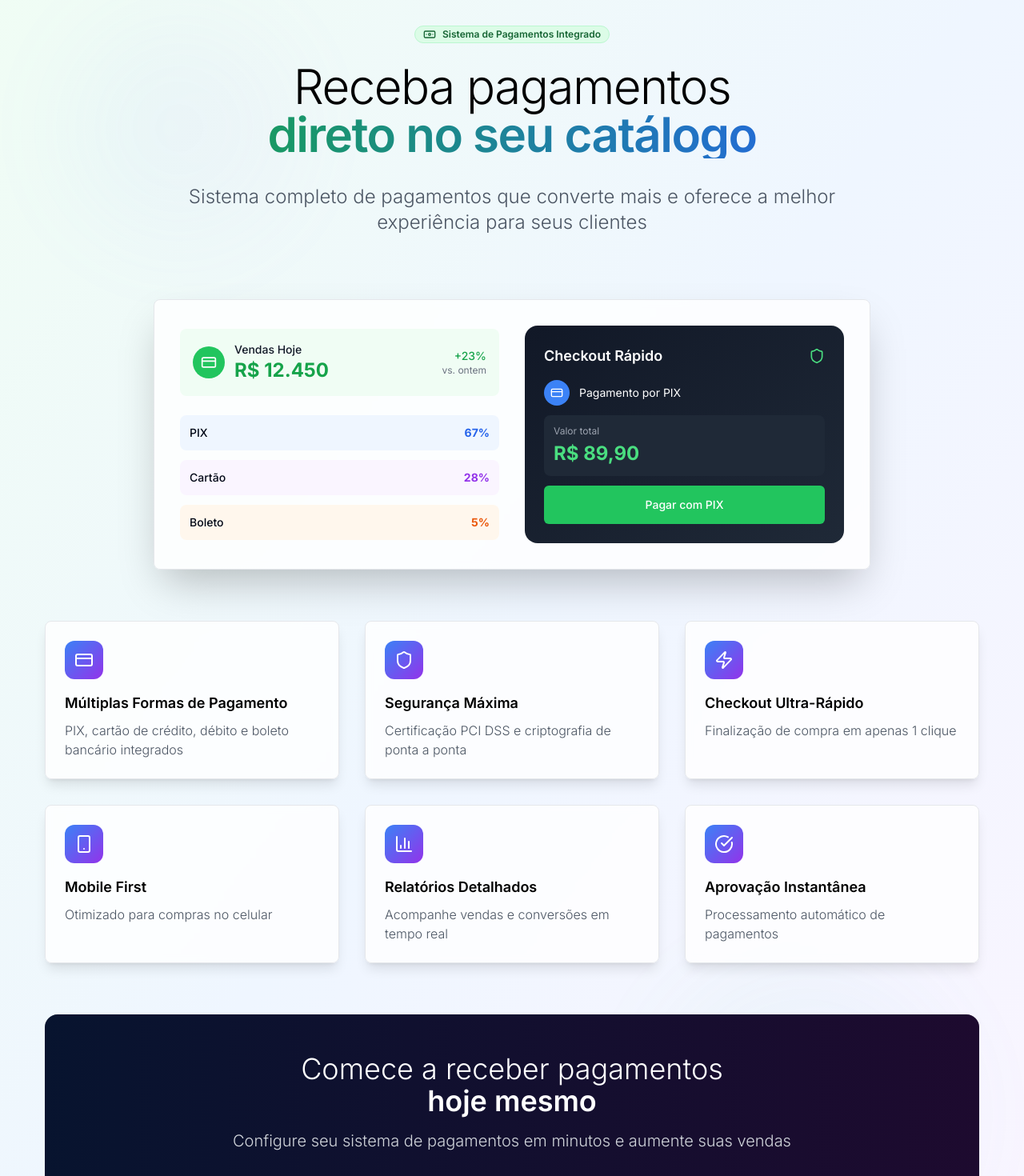
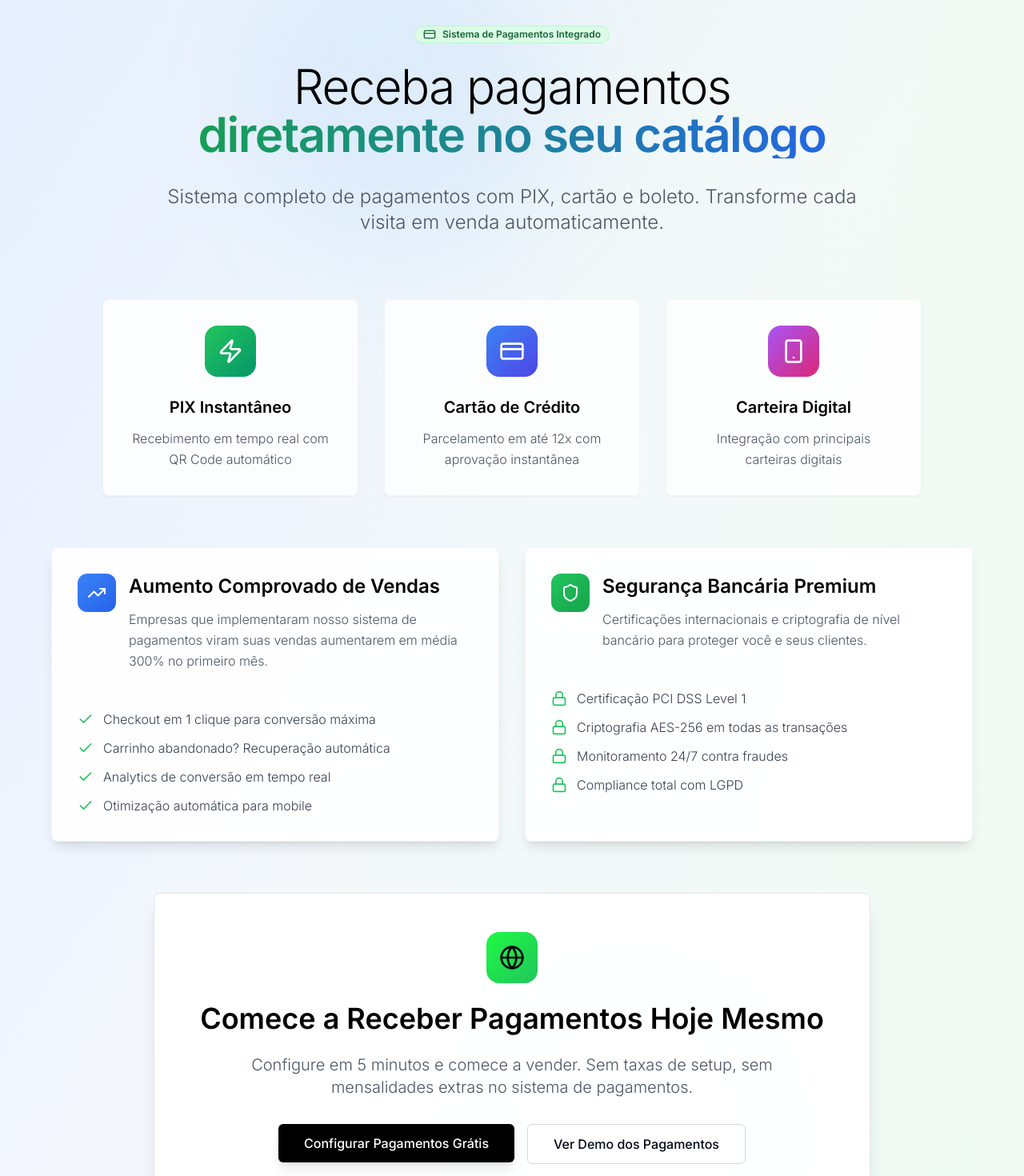
Before and after one commit to skedgehub/elegant-shop-builder-saas, a React (Vite) app: page / in a window 1280 px wide. Shown: the part 2720-4190 px from the top of the page at 80% size. Built offline with nearby package versions, Linux system fonts and the light colour scheme; what openapi-fetch, openapi-react-query would draw is missing.

Commit message:
Refactor: Apply new UI design with existing style
Updated the UI with the new design while maintaining the existing elegant, premium, and clean style.

```diff
--- a/src/components/PaymentSystemSection.tsx
+++ b/src/components/PaymentSystemSection.tsx
@@ -4,203 +4,180 @@ import { Badge } from "@/components/ui/badge";
 import { Button } from "@/components/ui/button";
 import {
   CreditCard,
+  Smartphone,
   Shield,
   Zap,
-  CheckCircle,
-  Smartphone,
-  BarChart3,
-  ArrowRight,
-  Banknote
+  Check,
+  TrendingUp,
+  Lock,
+  Globe
 } from "lucide-react";
 import { Link } from "react-router-dom";
 
 const PaymentSystemSection = () => {
-  const paymentFeatures = [
-    {
-      icon: <CreditCard className="h-6 w-6" />,
-      title: "Múltiplas Formas de Pagamento",
-      description: "PIX, cartão de crédito, débito e boleto bancário integrados"
-    },
-    {
-      icon: <Shield className="h-6 w-6" />,
-      title: "Segurança Máxima",
-      description: "Certificação PCI DSS e criptografia de ponta a ponta"
-    },
-    {
-      icon: <Zap className="h-6 w-6" />,
-      title: "Checkout Ultra-Rápido",
-      description: "Finalização de compra em apenas 1 clique"
-    },
-    {
-      icon: <Smartphone className="h-6 w-6" />,
-      title: "Mobile First",
-      description: "Otimizado para compras no celular"
-    },
-    {
-      icon: <BarChart3 className="h-6 w-6" />,
-      title: "Relatórios Detalhados",
-      description: "Acompanhe vendas e conversões em tempo real"
-    },
-    {
-      icon: <CheckCircle className="h-6 w-6" />,
-      title: "Aprovação Instantânea",
-      description: "Processamento automático de pagamentos"
-    }
-  ];
-
   return (
-    <section className="py-24 px-6 bg-gradient-to-br from-green-50 via-blue-50 to-purple-50 relative overflow-hidden">
-      {/* Background Pattern */}
-      <div className="absolute inset-0 opacity-5">
-        <div className="absolute top-20 left-20 w-72 h-72 bg-gradient-to-r from-blue-400 to-purple-400 rounded-full blur-3xl"></div>
-        <div className="absolute bottom-20 right-20 w-96 h-96 bg-gradient-to-r from-green-400 to-blue-400 rounded-full blur-3xl"></div>
-      </div>
+    <section className="py-24 px-6 bg-gradient-to-br from-blue-50 via-white to-green-50/30 relative overflow-hidden">
+      {/* Background Elements */}
+      <div className="absolute inset-0 bg-gradient-to-r from-blue-600/5 to-green-600/5" />
+      <div className="absolute top-0 left-1/4 w-96 h-96 bg-blue-400/10 rounded-full blur-3xl" />
+      <div className="absolute bottom-0 right-1/4 w-96 h-96 bg-green-400/10 rounded-full blur-3xl" />
 
       <div className="container mx-auto relative z-10">
         <div className="text-center mb-20 max-w-4xl mx-auto">
-          <Badge className="mb-6 bg-green-100 text-green-800 border-green-200 hover:bg-green-200 transition-colors">
-            <Banknote className="h-4 w-4 mr-2" />
+          <Badge className="mb-6 bg-green-100 text-green-800 border-green-200">
+            <CreditCard className="h-4 w-4 mr-2" />
             Sistema de Pagamentos Integrado
           </Badge>
-
           <h2 className="text-4xl md:text-6xl font-light text-black mb-8 tracking-tight">
             Receba pagamentos
             <span className="block font-semibold bg-gradient-to-r from-green-600 to-blue-600 bg-clip-text text-transparent">
-              direto no seu catálogo
+              diretamente no seu catálogo
             </span>
           </h2>
-
           <p className="text-xl md:text-2xl text-gray-600 font-light leading-relaxed">
-            Sistema completo de pagamentos que converte mais e oferece a melhor experiência para seus clientes
+            Sistema completo de pagamentos com PIX, cartão e boleto. Transforme cada visita em venda automaticamente.
           </p>
         </div>
 
-        {/* Payment Dashboard Preview */}
-        <div className="max-w-4xl mx-auto mb-16">
-          <Card className="bg-white/80 backdrop-blur-sm border border-gray-200 shadow-2xl overflow-hidden">
-            <CardContent className="p-8">
-              <div className="grid md:grid-cols-2 gap-8 items-center">
-                <div>
-                  <div className="space-y-6">
-                    <div className="flex items-center justify-between p-4 bg-green-50 rounded-lg">
-                      <div className="flex items-center space-x-3">
-                        <div className="w-10 h-10 bg-green-500 rounded-full flex items-center justify-center">
-                          <CreditCard className="h-5 w-5 text-white" />
-                        </div>
-                        <div>
-                          <p className="text-sm font-medium text-gray-900">Vendas Hoje</p>
-                          <p className="text-2xl font-bold text-green-600">R$ 12.450</p>
-                        </div>
-                      </div>
-                      <div className="text-right">
-                        <p className="text-sm text-green-600 font-medium">+23%</p>
-                        <p className="text-xs text-gray-500">vs. ontem</p>
-                      </div>
-                    </div>
-
-                    <div className="space-y-3">
-                      <div className="flex items-center justify-between p-3 bg-blue-50 rounded-lg">
-                        <span className="text-sm font-medium">PIX</span>
-                        <span className="text-sm font-bold text-blue-600">67%</span>
-                      </div>
-                      <div className="flex items-center justify-between p-3 bg-purple-50 rounded-lg">
-                        <span className="text-sm font-medium">Cartão</span>
-                        <span className="text-sm font-bold text-purple-600">28%</span>
-                      </div>
-                      <div className="flex items-center justify-between p-3 bg-orange-50 rounded-lg">
-                        <span className="text-sm font-medium">Boleto</span>
-                        <span className="text-sm font-bold text-orange-600">5%</span>
-                      </div>
-                    </div>
-                  </div>
+        {/* Payment Methods Grid */}
+        <div className="grid md:grid-cols-3 gap-8 mb-16 max-w-5xl mx-auto">
+          {[
+            {
+              icon: <Zap className="h-8 w-8" />,
+              title: "PIX Instantâneo",
+              description: "Recebimento em tempo real com QR Code automático",
+              gradient: "from-green-500 to-emerald-600"
+            },
+            {
+              icon: <CreditCard className="h-8 w-8" />,
+              title: "Cartão de Crédito",
+              description: "Parcelamento em até 12x com aprovação instantânea",
+              gradient: "from-blue-500 to-indigo-600"
+            },
+            {
+              icon: <Smartphone className="h-8 w-8" />,
+              title: "Carteira Digital",
+              description: "Integração com principais carteiras digitais",
+              gradient: "from-purple-500 to-pink-600"
+            }
+          ].map((method, index) => (
+            <Card key={index} className="border border-gray-100 bg-white/80 backdrop-blur-sm shadow-sm hover:shadow-xl transition-all duration-500 hover:-translate-y-2 group">
+              <CardContent className="p-8 text-center">
+                <div className={`inline-flex p-4 rounded-2xl bg-gradient-to-br ${method.gradient} text-white mb-6 group-hover:scale-110 transition-transform duration-300`}>
+                  {method.icon}
                 </div>
-
-                <div className="relative">
-                  <div className="bg-gradient-to-br from-gray-900 to-gray-800 rounded-2xl p-6 text-white">
-                    <div className="flex items-center justify-between mb-4">
-                      <h3 className="text-lg font-semibold">Checkout Rápido</h3>
-                      <Shield className="h-5 w-5 text-green-400" />
-                    </div>
-                    <div className="space-y-3">
-                      <div className="flex items-center space-x-3">
-                        <div className="w-8 h-8 bg-blue-500 rounded-full flex items-center justify-center">
-                          <CreditCard className="h-4 w-4 text-white" />
-                        </div>
-                        <span className="text-sm">Pagamento por PIX</span>
-                      </div>
-                      <div className="bg-gray-800 rounded-lg p-3">
-                        <p className="text-xs text-gray-400 mb-1">Valor total</p>
-                        <p className="text-2xl font-bold text-green-400">R$ 89,90</p>
-                      </div>
-                      <Button className="w-full bg-green-500 hover:bg-green-600 text-white">
-                        Pagar com PIX
-                      </Button>
-                    </div>
-                  </div>
-                </div>
-              </div>
-            </CardContent>
-          </Card>
-        </div>
-
-        {/* Features Grid */}
-        <div className="grid md:grid-cols-2 lg:grid-cols-3 gap-8 mb-16">
-          {paymentFeatures.map((feature, index) => (
-            <Card
-              key={index}
-              className="bg-white/80 backdrop-blur-sm border border-gray-200 shadow-lg hover:shadow-xl transition-all duration-300 hover:-translate-y-1 group"
-            >
-              <CardContent className="p-6">
-                <div className="flex items-center mb-4">
-                  <div className="w-12 h-12 bg-gradient-to-br from-blue-500 to-purple-600 rounded-xl flex items-center justify-center text-white group-hover:scale-110 transition-transform duration-300">
-                    {feature.icon}
-                  </div>
-                </div>
-                <h3 className="text-lg font-semibold text-black mb-2">
-                  {feature.title}
+                <h3 className="text-xl font-semibold text-black mb-3">
+                  {method.title}
                 </h3>
-                <p className="text-gray-600 font-light">
-                  {feature.description}
+                <p className="text-gray-600 font-light leading-relaxed">
+                  {method.description}
                 </p>
               </CardContent>
             </Card>
           ))}
         </div>
 
+        {/* Features Grid */}
+        <div className="grid md:grid-cols-2 gap-8 max-w-6xl mx-auto mb-16">
+          <Card className="border border-gray-100 bg-white/90 backdrop-blur-sm shadow-lg hover:shadow-xl transition-all duration-300">
+            <CardContent className="p-8">
+              <div className="flex items-start space-x-4 mb-6">
+                <div className="p-3 rounded-xl bg-gradient-to-br from-blue-500 to-blue-600 text-white">
+                  <TrendingUp className="h-6 w-6" />
+                </div>
+                <div>
+                  <h3 className="text-2xl font-semibold text-black mb-3">
+                    Aumento Comprovado de Vendas
+                  </h3>
+                  <p className="text-gray-600 font-light leading-relaxed mb-6">
+                    Empresas que implementaram nosso sistema de pagamentos viram suas vendas aumentarem em média 300% no primeiro mês.
+                  </p>
+                </div>
+              </div>
+              <ul className="space-y-3">
+                {[
+                  "Checkout em 1 clique para conversão máxima",
+                  "Carrinho abandonado? Recuperação automática",
+                  "Analytics de conversão em tempo real",
+                  "Otimização automática para mobile"
+                ].map((feature, index) => (
+                  <li key={index} className="flex items-start space-x-3">
+                    <Check className="h-5 w-5 text-green-500 mt-0.5 flex-shrink-0" />
+                    <span className="text-gray-700 font-light">{feature}</span>
+                  </li>
+                ))}
+              </ul>
+            </CardContent>
+          </Card>
+
+          <Card className="border border-gray-100 bg-white/90 backdrop-blur-sm shadow-lg hover:shadow-xl transition-all duration-300">
+            <CardContent className="p-8">
+              <div className="flex items-start space-x-4 mb-6">
+                <div className="p-3 rounded-xl bg-gradient-to-br from-green-500 to-green-600 text-white">
+                  <Shield className="h-6 w-6" />
+                </div>
+                <div>
+                  <h3 className="text-2xl font-semibold text-black mb-3">
+                    Segurança Bancária Premium
+                  </h3>
+                  <p className="text-gray-600 font-light leading-relaxed mb-6">
+                    Certificações internacionais e criptografia de nível bancário para proteger você e seus clientes.
+                  </p>
+                </div>
+              </div>
+              <ul className="space-y-3">
+                {[
+                  "Certificação PCI DSS Level 1",
+                  "Criptografia AES-256 em todas as transações",
+                  "Monitoramento 24/7 contra fraudes",
+                  "Compliance total com LGPD"
+                ].map((feature, index) => (
+                  <li key={index} className="flex items-start space-x-3">
+                    <Lock className="h-5 w-5 text-green-500 mt-0.5 flex-shrink-0" />
+                    <span className="text-gray-700 font-light">{feature}</span>
+                  </li>
+                ))}
+              </ul>
+            </CardContent>
+          </Card>
+        </div>
+
         {/* CTA Section */}
         <div className="text-center">
-          <div className="bg-black rounded-2xl p-8 md:p-12 text-white relative overflow-hidden">
-            <div className="absolute inset-0 bg-gradient-to-r from-blue-600/20 to-purple-600/20"></div>
-            <div className="relative z-10">
-              <h3 className="text-3xl md:text-4xl font-light mb-4">
-                Comece a receber pagamentos
-                <span className="block font-semibold">hoje mesmo</span>
+          <Card className="max-w-4xl mx-auto border border-gray-200 bg-white/95 backdrop-blur-sm shadow-xl">
+            <CardContent className="p-12">
+              <div className="flex justify-center mb-6">
+                <div className="p-4 rounded-2xl bg-gradient-to-br from-primary to-green-500 text-black">
+                  <Globe className="h-8 w-8" />
+                </div>
+              </div>
+              <h3 className="text-3xl md:text-4xl font-semibold text-black mb-6">
+                Comece a Receber Pagamentos Hoje Mesmo
               </h3>
-              <p className="text-xl text-gray-300 mb-8 font-light">
-                Configure seu sistema de pagamentos em minutos e aumente suas vendas
+              <p className="text-xl text-gray-600 font-light mb-8 max-w-2xl mx-auto">
+                Configure em 5 minutos e comece a vender. Sem taxas de setup, sem mensalidades extras no sistema de pagamentos.
               </p>
               <div className="flex flex-col sm:flex-row gap-4 justify-center">
                 <Link to="/register">
                   <Button
                     size="lg"
-                    className="text-base px-8 py-6 bg-primary hover:bg-primary/90 text-black shadow-xl group"
+                    className="text-base px-8 py-6 bg-black hover:bg-gray-900 text-white shadow-lg hover:shadow-xl transform hover:-translate-y-0.5 transition-all"
                   >
-                    Ativar Pagamentos Grátis
-                    <ArrowRight className="ml-2 h-4 w-4 group-hover:translate-x-1 transition-transform" />
+                    Configurar Pagamentos Grátis
                   </Button>
                 </Link>
                 <Link to="/admin">
                   <Button
+                    variant="outline"
                     size="lg"
-                    variant="outline"
-                    className="text-base px-8 py-6 text-white border-white hover:bg-white hover:text-black"
+                    className="text-base px-8 py-6 border-gray-300 hover:bg-gray-50"
                   >
-                    Ver Demonstração
+                    Ver Demo dos Pagamentos
                   </Button>
                 </Link>
               </div>
-            </div>
-          </div>
+            </CardContent>
+          </Card>
         </div>
       </div>
     </section>
```
